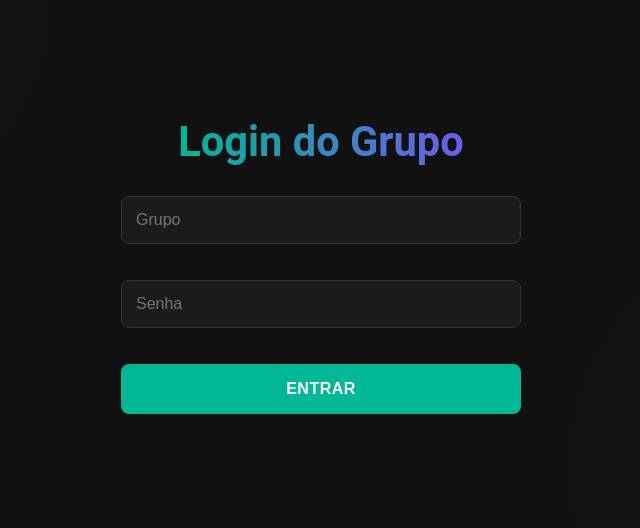
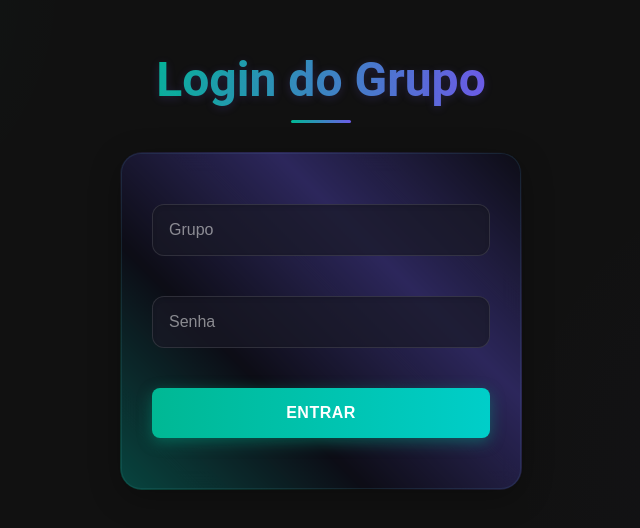
Before and after one commit to DiogoDemetrius/scaperoom-fisica, a React (Create React App) app: page /login in a window 1280 px wide. Shown: the part 170-698 px from the top of the page, without its empty margins (319-959 px from the left). Built offline with nearby package versions, Linux system fonts and the light colour scheme.

Commit message:
att design login

```diff
--- a/src/pages/Login.css
+++ b/src/pages/Login.css
@@ -3,11 +3,12 @@ html, body {
   margin: 0;
   padding: 0;
   height: 100%;
-  background-color: #111111;
+  background: linear-gradient(145deg, #0f0f1d, #1a1a2e, #16213e);
   font-family: 'Segoe UI', sans-serif;
+  color: #fff;
 }
 
-/* Container centralizado */
+/* Container centralizado com partículas */
 .page-container {
   min-height: 100vh;
   display: flex;
@@ -16,57 +17,217 @@ html, body {
   justify-content: center;
   padding: 60px 20px;
   color: white;
-  background-color: #111111; /* mantém a mesma cor do body */
+  position: relative;
+  overflow: hidden;
 }
 
-/* Título com gradiente */
+/* Efeito de partículas (adicionado automaticamente via CSS) */
+.page-container::before,
+.page-container::after {
+  content: '';
+  position: absolute;
+  width: 200px;
+  height: 200px;
+  border-radius: 50%;
+  background: rgba(101, 224, 255, 0.05);
+  animation: floatBubble 15s infinite ease-in-out;
+}
+
+.page-container::before {
+  top: -100px;
+  right: -50px;
+  animation-delay: 0s;
+}
+
+.page-container::after {
+  bottom: -100px;
+  left: -50px;
+  background: rgba(149, 76, 233, 0.05);
+  animation-delay: 7.5s;
+}
+
+@keyframes floatBubble {
+  0%, 100% {
+    transform: translateY(0) scale(1);
+    opacity: 0.05;
+  }
+  50% {
+    transform: translateY(-50px) scale(1.2);
+    opacity: 0.1;
+  }
+}
+
+/* Título com gradiente aprimorado */
 .page-title {
-  font-size: 2.6em;
-  margin-bottom: 20px;
+  font-size: 3em;
+  margin-bottom: 30px;
   background: linear-gradient(90deg, #00b894, #6c5ce7);
   -webkit-background-clip: text;
+  background-clip: text;
   -webkit-text-fill-color: transparent;
+  text-shadow: 0 2px 10px rgba(108, 92, 231, 0.2);
+  position: relative;
+  padding-bottom: 15px;
 }
 
-/* Estilo do formulário */
+.page-title::after {
+  content: '';
+  position: absolute;
+  bottom: 0;
+  left: 50%;
+  transform: translateX(-50%);
+  width: 60px;
+  height: 3px;
+  background: linear-gradient(90deg, #00b894, #6c5ce7);
+  border-radius: 3px;
+}
+
+/* Container do formulário com estilo glassmorphism */
 .login-form {
   display: flex;
   flex-direction: column;
-  gap: 16px;
+  gap: 20px;
   width: 100%;
   max-width: 400px;
+  background: rgba(13, 13, 24, 0.85);
+  backdrop-filter: blur(10px);
+  border-radius: 20px;
+  padding: 40px 30px;
+  box-shadow: 0 8px 32px rgba(0, 0, 0, 0.3);
+  border: 1px solid rgba(101, 224, 255, 0.1);
+  position: relative;
+  z-index: 1;
 }
 
-/* Campos de entrada escuros */
+/* Efeito de brilho nos cantos do formulário */
+.login-form::before {
+  content: '';
+  position: absolute;
+  top: -2px;
+  left: -2px;
+  right: -2px;
+  bottom: -2px;
+  background: linear-gradient(45deg, #00b894, transparent, #6c5ce7, transparent);
+  z-index: -1;
+  border-radius: 22px;
+  opacity: 0.3;
+  animation: borderGlow 3s infinite linear;
+}
+
+@keyframes borderGlow {
+  0%, 100% {
+    opacity: 0.2;
+  }
+  50% {
+    opacity: 0.4;
+  }
+}
+
+/* Campos de entrada melhorados */
 .login-form input {
-  padding: 14px;
-  border-radius: 8px;
-  border: 1px solid #333;
-  background-color: #1b1b1b;
+  padding: 16px;
+  border-radius: 12px;
+  border: 1px solid rgba(150, 150, 150, 0.2);
+  background-color: rgba(27, 27, 39, 0.7);
   color: white;
   font-size: 16px;
-  transition: border 0.3s ease, box-shadow 0.3s ease;
+  transition: all 0.3s ease;
+  box-shadow: inset 0 2px 4px rgba(0, 0, 0, 0.1);
 }
 
 /* Estilo ao focar nos inputs */
 .login-form input:focus {
   outline: none;
   border: 1px solid #00b894;
-  box-shadow: 0 0 8px rgba(0, 255, 180, 0.2);
+  box-shadow: 0 0 15px rgba(0, 184, 148, 0.3), inset 0 2px 4px rgba(0, 0, 0, 0.1);
+  transform: translateY(-2px);
 }
 
-/* Botão principal */
+.login-form input::placeholder {
+  color: rgba(255, 255, 255, 0.5);
+}
+
+/* Botão principal com gradiente e efeitos */
 .primary-button {
-  background-color: #00b894;
+  background: linear-gradient(90deg, #00b894, #00cec9);
   color: white;
   border: none;
-  padding: 14px;
-  border-radius: 8px;
-  font-size: 1em;
+  padding: 16px;
+  border-radius: 50px;
+  font-size: 1.1em;
+  font-weight: 600;
   cursor: pointer;
-  transition: background 0.3s ease;
+  transition: all 0.3s ease;
+  position: relative;
+  overflow: hidden;
+  box-shadow: 0 4px 15px rgba(0, 184, 148, 0.4);
+  letter-spacing: 0.5px;
+  margin-top: 10px;
+}
+
+.primary-button::before {
+  content: '';
+  position: absolute;
+  top: 0;
+  left: -100%;
+  width: 100%;
+  height: 100%;
+  background: linear-gradient(90deg, transparent, rgba(255, 255, 255, 0.2), transparent);
+  transition: left 0.7s ease;
 }
 
 .primary-button:hover {
-  background-color: #019174;
+  background: linear-gradient(90deg, #00a87d, #00b6b6);
+  transform: translateY(-3px);
+  box-shadow: 0 8px 20px rgba(0, 184, 148, 0.6);
 }
+
+.primary-button:hover::before {
+  left: 100%;
+}
+
+.primary-button:disabled {
+  background: linear-gradient(90deg, #666, #888);
+  cursor: not-allowed;
+  transform: none;
+  box-shadow: 0 4px 8px rgba(0, 0, 0, 0.2);
+}
+
+.primary-button:active:not(:disabled) {
+  transform: translateY(-1px);
+  box-shadow: 0 4px 8px rgba(0, 184, 148, 0.4);
+}
+
+/* Mensagem de erro estilizada */
+.error-message {
+  background-color: rgba(255, 76, 76, 0.1);
+  border-left: 3px solid #ff4c4c;
+  color: #ff6b6b;
+  padding: 12px 16px;
+  border-radius: 6px;
+  font-size: 0.9em;
+  margin-top: 8px;
+  animation: fadeIn 0.3s ease-in-out;
+}
+
+@keyframes fadeIn {
+  from {
+    opacity: 0;
+    transform: translateY(-10px);
+  }
+  to {
+    opacity: 1;
+    transform: translateY(0);
+  }
+}
+
+/* Responsividade */
+@media (max-width: 480px) {
+  .page-title {
+    font-size: 2.2em;
+  }
+
+  .login-form {
+    padding: 30px 20px;
+  }
+}
```
